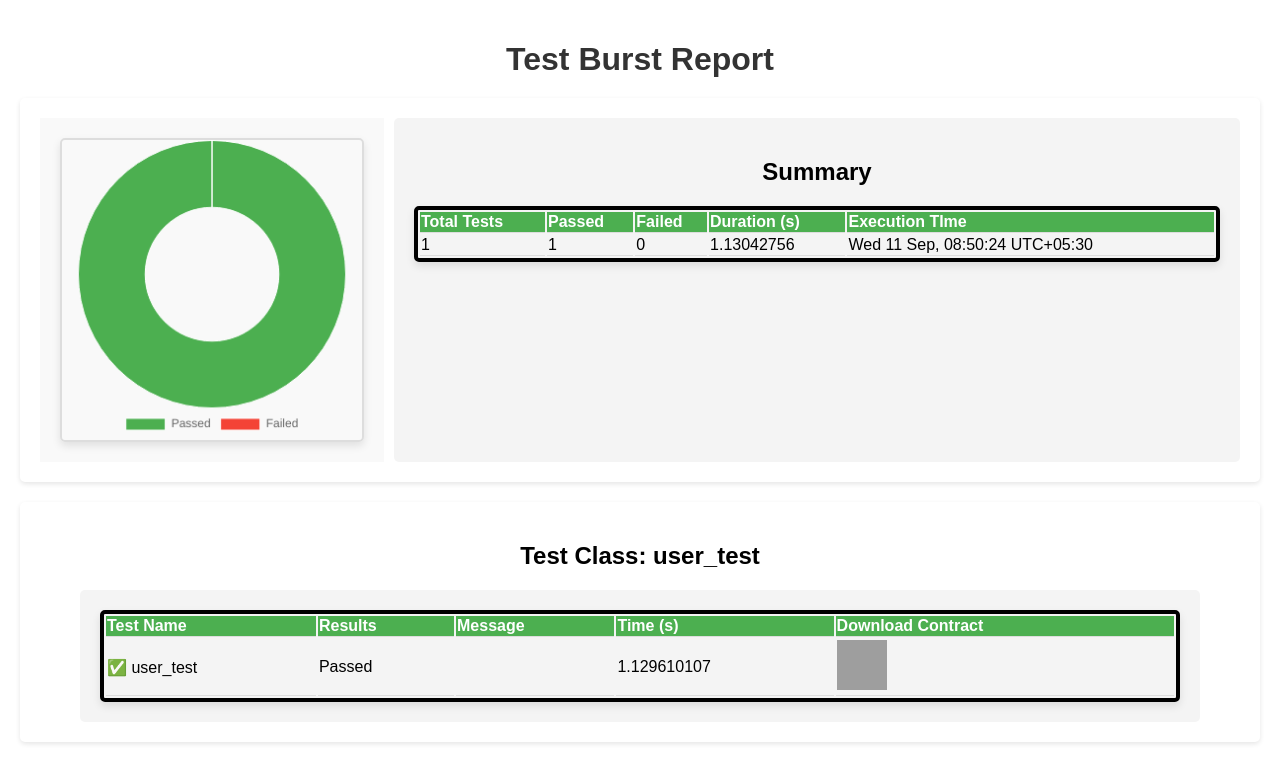
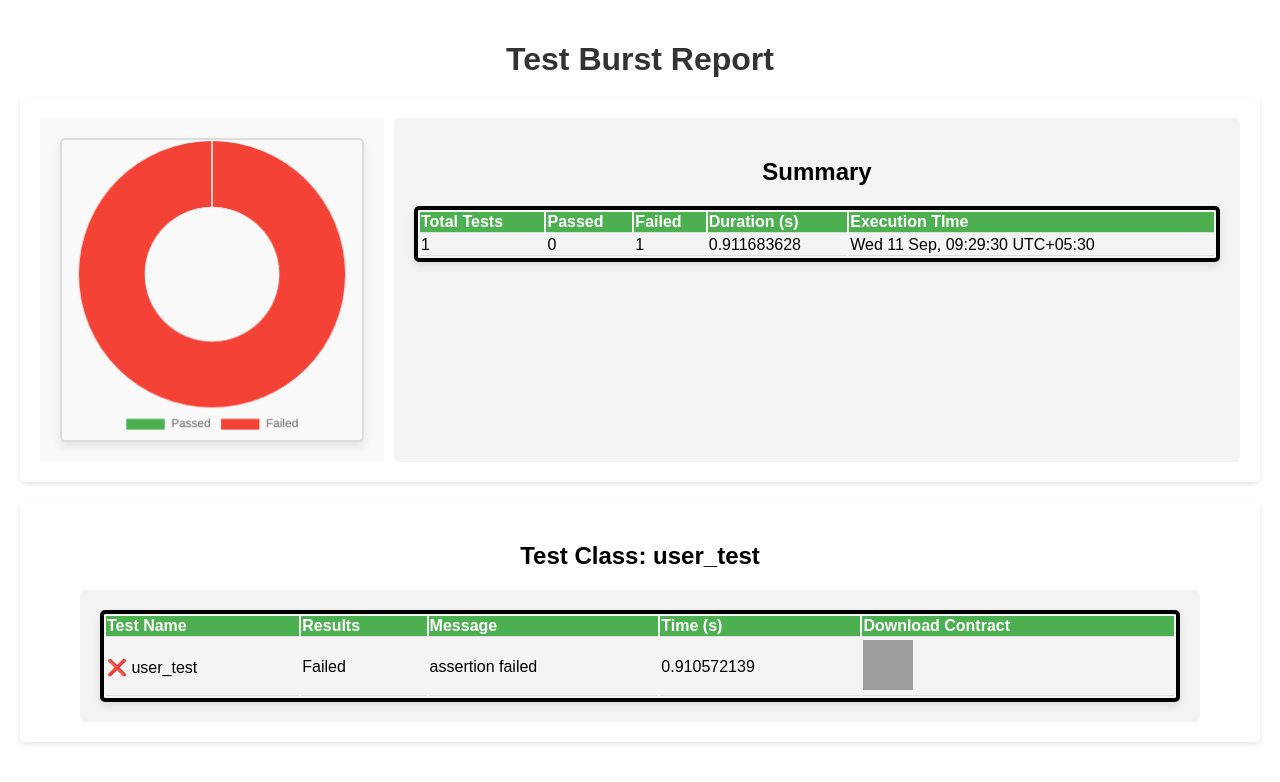
Before and after one commit to subhankar-nitt/contract-test-report, a plain HTML site: page index.html in a window 1280 px wide. Drawn offline with nearby package versions, Linux system fonts and the light colour scheme; grey boxes are pictures that could not be loaded.

```diff
--- a/index.html
+++ b/index.html
@@ -157,7 +157,7 @@
                         data:{
                             labels: ['Passed','Failed'],
                             datasets:[{
-                                data: [1,0],
+                                data: [0,1],
                                 backgroundColor: ['#4CAF50','#F44336'],
                                 borderWidth:1
                             }]
@@ -193,11 +193,11 @@
                     <tr>
 
                         <td>1</td>
+                        <td>0</td>
                         <td>1</td>
-                        <td>0</td>
 
-                        <td>1.13042756</td>
-                        <td>Wed 11 Sep, 08:50:24 UTC+05:30</td>
+                        <td>0.911683628</td>
+                        <td>Wed 11 Sep, 09:29:30 UTC+05:30</td>
                     </tr>
                     <tbody>
 
@@ -217,7 +217,7 @@
             <td>0</td>
             <td>0</td>
             <td>0</td>
-            <td>0.000178923</td>
+            <td>0.000244735</td>
         </tr>
         <tr> -->
 
@@ -225,10 +225,10 @@
         <!-- <tr>
             <td>test</td>
             <td>1</td>
+            <td>1</td>
             <td>0</td>
             <td>0</td>
-            <td>0</td>
-            <td>1.130248637</td>
+            <td>0.911438893</td>
         </tr>
         <tr> -->
 
@@ -254,17 +254,21 @@
                             <tr class="message-cell">
 
                                 <td>
-                                    ✅      user_test
+                                    ❌      user_test
                                     <span class="error-message">
-                                        <pre></pre>
+                                        <pre>"200"
+"200"
+thread 'user_test' panicked at tests/user_test/mod.rs:412:17:
+Body Error Some([BodyMismatch { path: "$", expected: Some(b"{\"comment\":\"user added \",\"id\":2,\"user_name\":\"subhankar\"}"), actual: Some(b"{\"comment\":\"user added \",\"id\":2,\"user_name\":\"biswas\"}"), mismatch: "Expected body '{\"comment\":\"user added \",\"id\":2,\"user_name\":\"subhankar\"}' to match '{\"comment\":\"user added \",\"id\":2,\"user_name\":\"biswas\"}' using equality but did not match" }])
+note: run with `RUST_BACKTRACE=1` environment variable to display a backtrace</pre>
                                     </span>
                                 </td>
-                                <td class ="status">Passed</td>
+                                <td class ="status">Failed</td>
                                 <td>
-
+                                    assertion failed
 
                                 </td>
-                                <td>1.129610107</td>
+                                <td>0.910572139</td>
                                 <td>
                                     <a href=https://subhankar-nitt.github.io/contract-test-reportusers/consumer-producer.json download="contract.json">
                                         <img src="https://cdn.iconscout.com/icon/premium/png-512-thumb/download-icon-10008164-8108583.png?f=webp&w=256" alt="Download">
```
